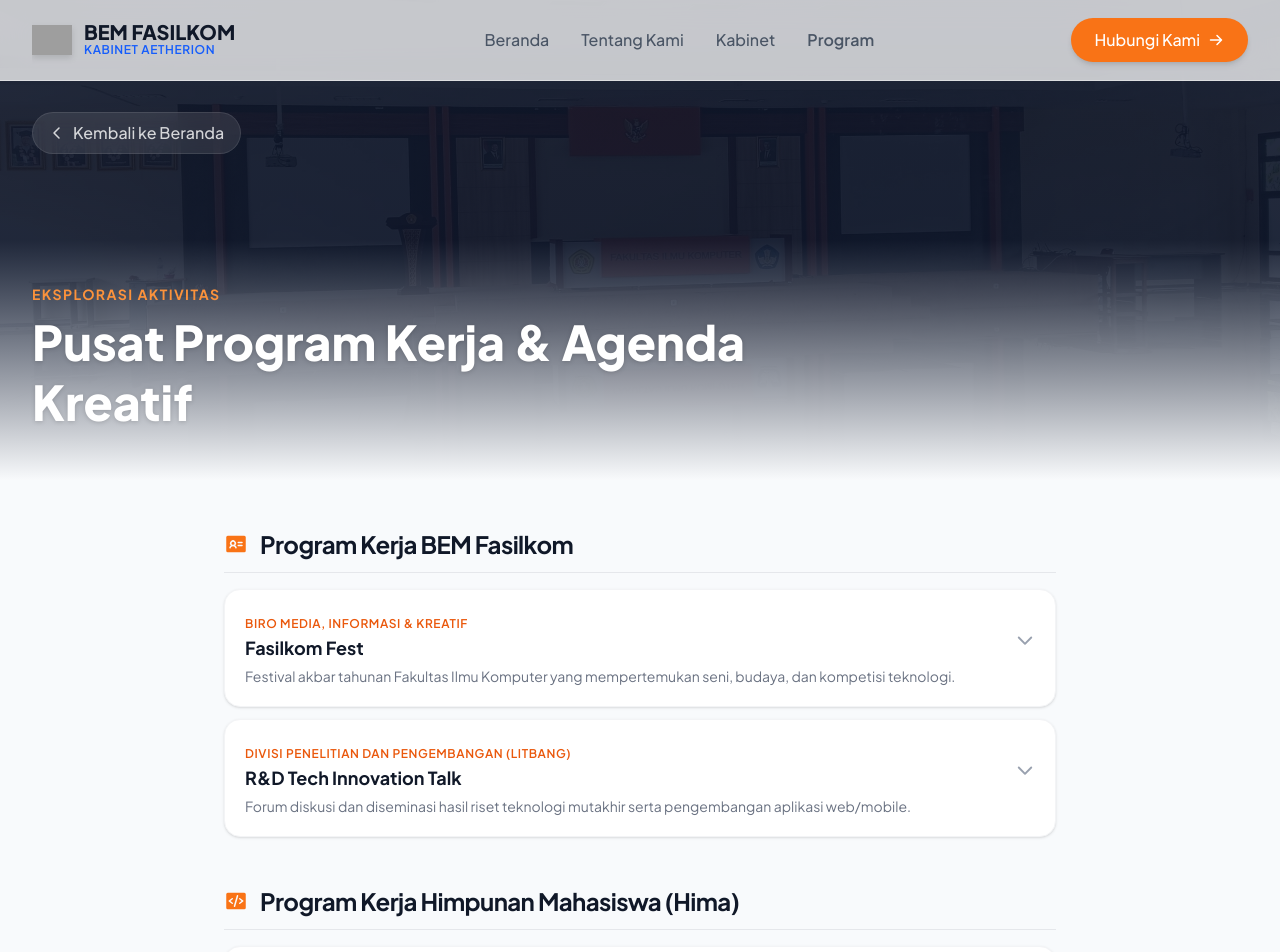
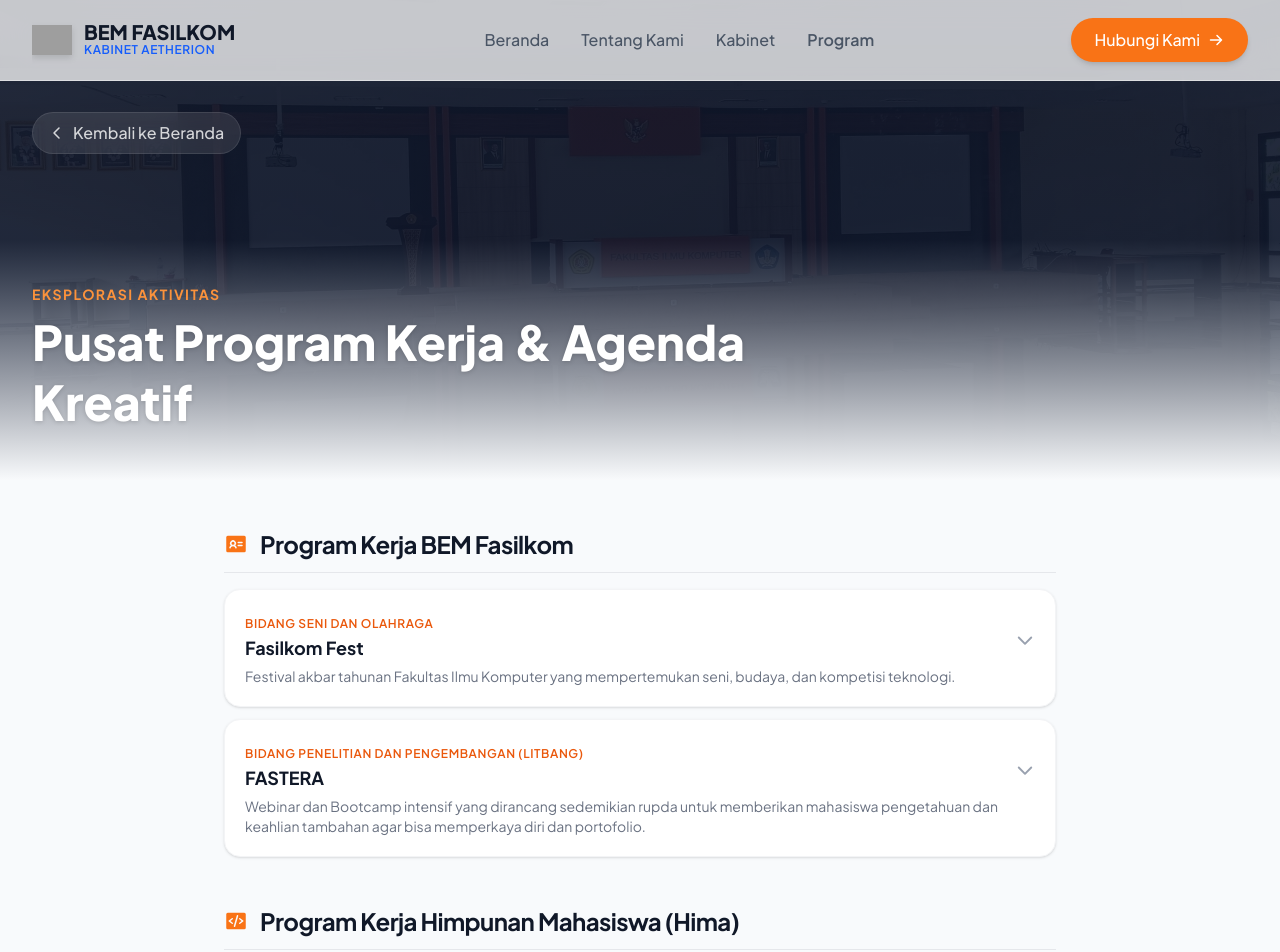
Before and after one commit to yann-gamedev/Website-BEM-Fasilkom, a React (Vite) app: page /program in a window 1280 px wide. Shown: the top 952 px of the page. Built offline with nearby package versions, Linux system fonts and the light colour scheme; grey boxes are pictures that could not be loaded.

Commit message:
Fixes Daily Bugs

```diff
--- a/src/pages/ProgramHub.jsx
+++ b/src/pages/ProgramHub.jsx
@@ -30,19 +30,19 @@ export default function ProgramHub({ onBack }) {
         {
           id: 'bem-1',
           title: 'Fasilkom Fest',
-          sub: 'Biro Media, Informasi & Kreatif',
+          sub: 'Bidang Seni dan Olahraga',
           date: 'Oktober 2026',
-          location: 'Gedung Serbaguna Girisantika',
+          location: 'Gedung Serbaguna Giriloka',
           shortDesc: 'Festival akbar tahunan Fakultas Ilmu Komputer yang mempertemukan seni, budaya, dan kompetisi teknologi.',
           longDesc: 'Fasilkom Fest merupakan puncak selebrasi kreativitas mahasiswa. Program ini mewadahi perlombaan skala regional, pameran karya inovasi teknologi dari seluruh jurusan, serta panggung apresiasi seni guna mempererat hubungan internal maupun eksternal fakultas.'
         },
         {
           id: 'bem-2',
-          title: 'R&D Tech Innovation Talk',
-          sub: 'Divisi Penelitian dan Pengembangan (Litbang)',
+          title: 'FASTERA',
+          sub: 'Bidang Penelitian dan Pengembangan (Litbang)',
           date: 'Agustus 2026',
-          location: 'Laboratorium Komputer Terpadu',
-          shortDesc: 'Forum diskusi dan diseminasi hasil riset teknologi mutakhir serta pengembangan aplikasi web/mobile.',
+          location: 'Online via Zoom',
+          shortDesc: 'Webinar dan Bootcamp intensif yang dirancang sedemikian rupda untuk memberikan mahasiswa pengetahuan dan keahlian tambahan agar bisa memperkaya diri dan portofolio.',
           longDesc: 'Program kerja berkala yang berfokus pada eksplorasi teknologi terbarukan, manajemen pangkalan data local server, logika sistem layanan, hingga bedah alur arsitektur sistem. Dirancang untuk meningkatkan iklim akademis dan standar riset solutif di lingkungan mahasiswa.'
         }
       ]
```
Also changed, not shown: 1 other file (tests, documents, lock files or other folders).
